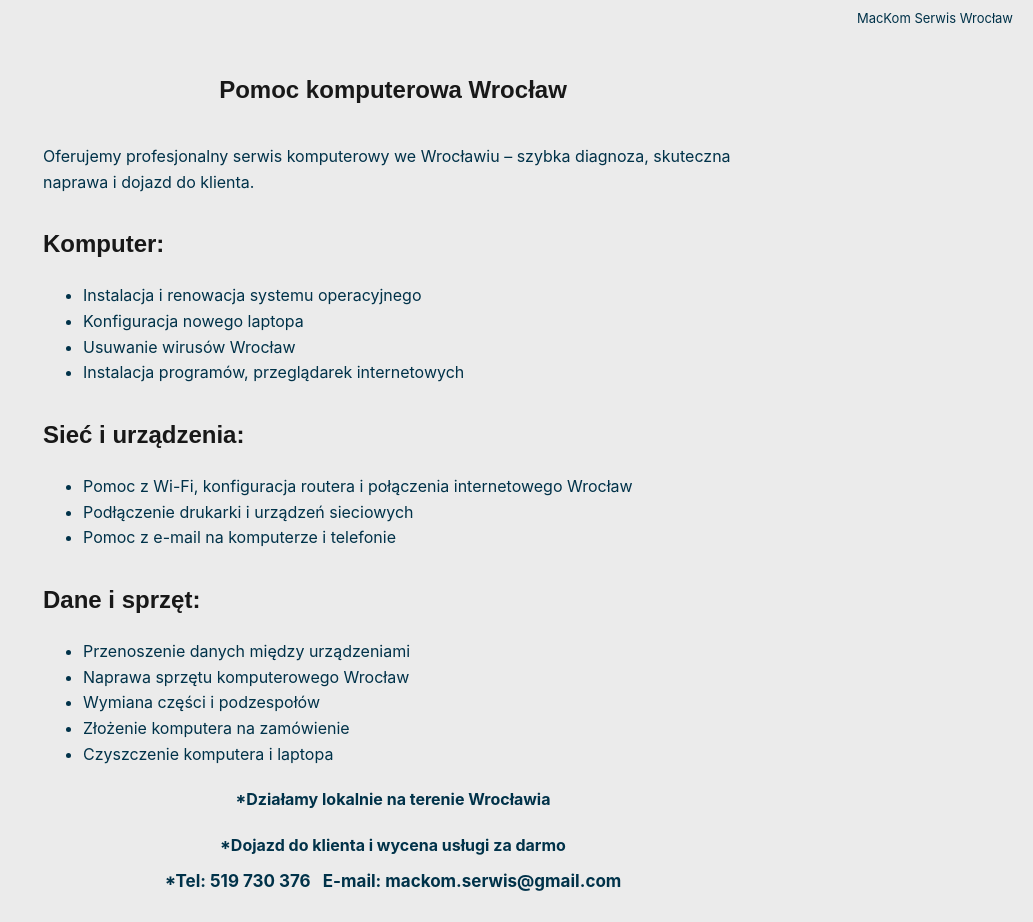
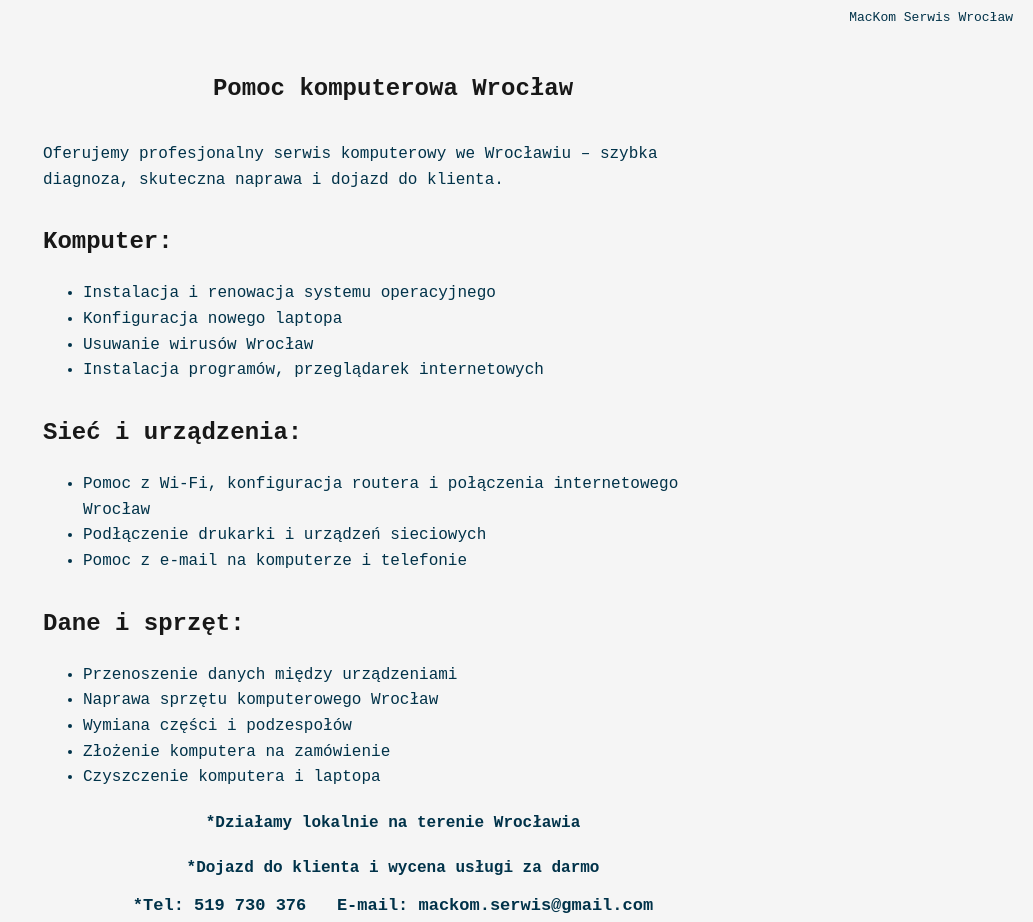
Before and after one commit to Mathiell/mackomserwis, a plain HTML site: page index.html in a window 1280 px wide. Shown: the whole page, without its empty margins (247-1280 px from the left). Drawn offline with Linux system fonts and the light colour scheme.

Commit message:
Font updated

```diff
--- a/index.html
+++ b/index.html
@@ -8,9 +8,9 @@
   <meta name="keywords" content="serwis komputerowy Wrocław, pomoc komputerowa Wrocław, naprawa komputerów Wrocław, usuwanie wirusów Wrocław, pomoc z Wi-Fi Wrocław, naprawa sprzętu komputerowego Wrocław">
   <style>
     body {
-      background-color: #EBEBEB;
+      background-color: #F5F5F5;
       color: #003249;
-      font-family: 'Inter', sans-serif;
+      font-family: 'Courier New', Courier, monospace;
       margin: 0;
       padding: 0;
     }
@@ -24,10 +24,9 @@
 
     h1 {
       text-align: center;
-      font-family: 'IBM Plex Sans', sans-serif;
       font-size: 24px;
       font-weight: bold;
-      color: #181818; /* 95% black */
+      color: #181818;
       margin-top: 40px;
     }
 
@@ -41,7 +40,6 @@
 
     h2 {
       margin-top: 30px;
-      font-family: 'IBM Plex Sans', sans-serif;
       color: #181818;
     }
 
@@ -94,8 +92,6 @@
       <li>Czyszczenie komputera i laptopa</li>
     </ul>
 
-
-
     <span class="highlight">*Działamy lokalnie na terenie Wrocławia</span>
     <span class="highlight">*Dojazd do klienta i wycena usługi za darmo</span>
     <p class="contact">*Tel: 519 730 376 &nbsp; E-mail: mackom.serwis@gmail.com</p>
```
